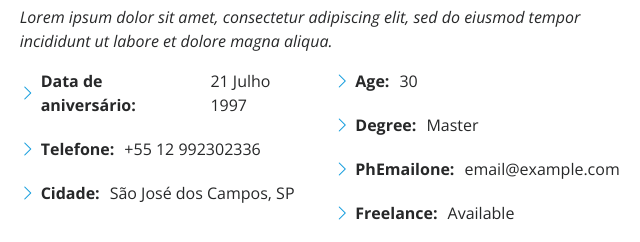
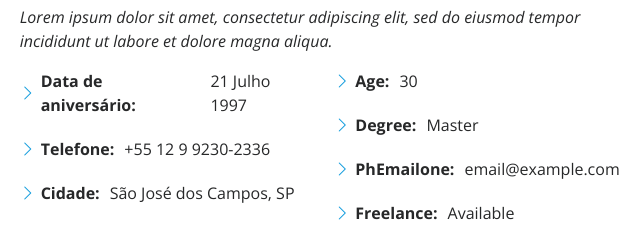
Before and after one commit to viniciuscgodoy/portfolio, a plain HTML site: page index.html in a window 1280 px wide. Shown: the part 1003-1245 px from the top of the page, 625-1265 px from the left. Drawn offline with nearby package versions, Linux system fonts and the light colour scheme.

Commit message:
alterações

```diff
--- a/index.html
+++ b/index.html
@@ -101,7 +101,7 @@
               <div class="col-lg-6">
                 <ul>
                   <li><i class="bi bi-chevron-right"></i> <strong>Data de aniversário:</strong> <span>21 Julho 1997</span></li>
-                  <li><i class="bi bi-chevron-right"></i> <strong>Telefone:</strong> <span>+55 12 992302336</span></li>
+                  <li><i class="bi bi-chevron-right"></i> <strong>Telefone:</strong> <span>+55 12 9 9230-2336</span></li>
                   <li><i class="bi bi-chevron-right"></i> <strong>Cidade:</strong> <span>São José dos Campos, SP</span></li>
                 </ul>
               </div>
```
Also changed, not shown: Readme.txt.
